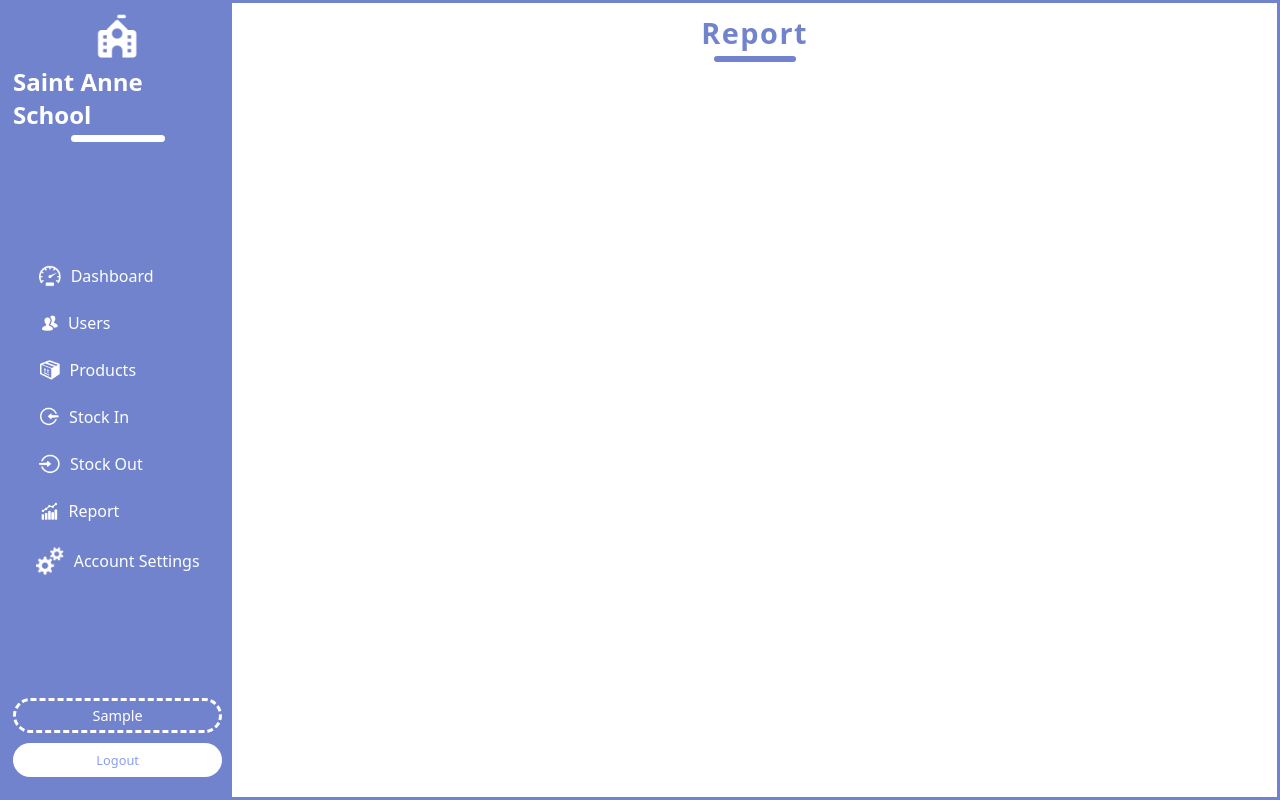
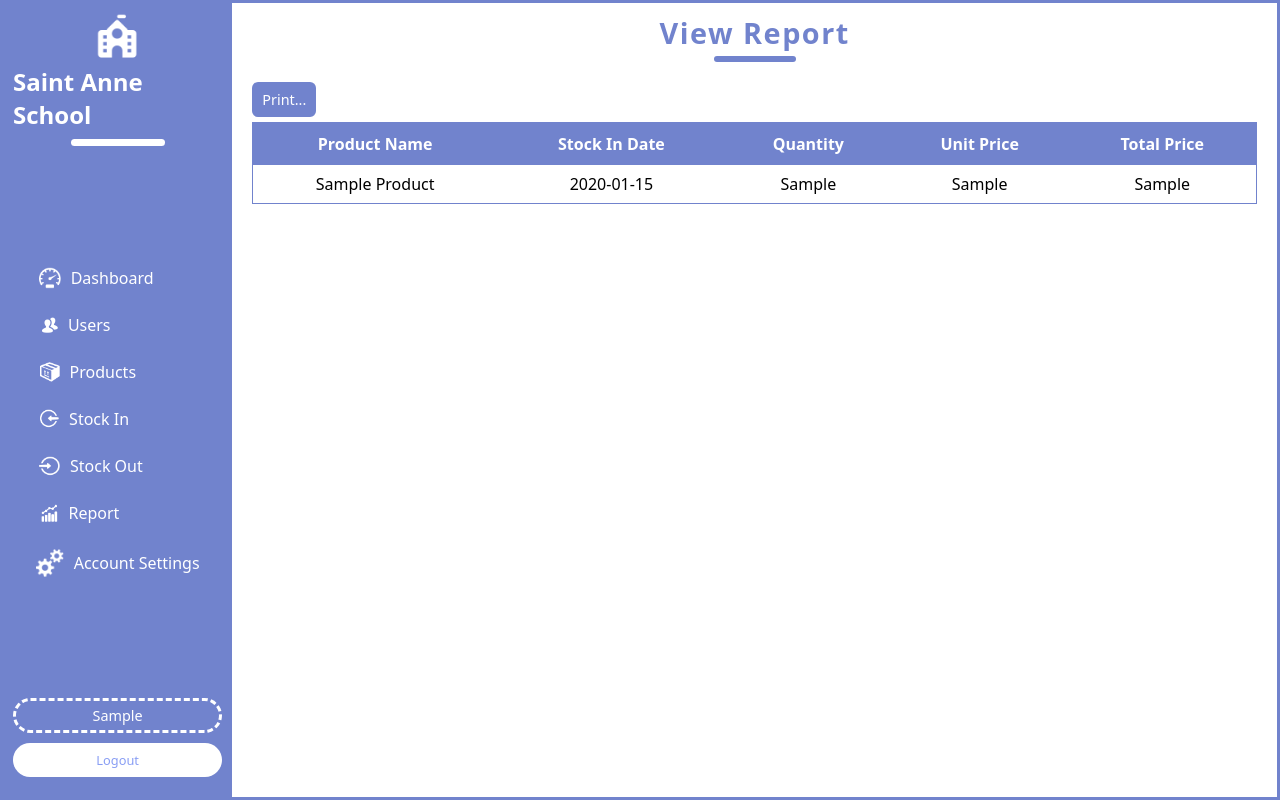
Before and after one commit to Nsoro-Allan/Saint_Anne_School_System, a PHP site: page /report.php in a window 1280 px wide. Run offline with PHP 8.4, Linux system fonts and the light colour scheme; the visitor is signed in with stand-in values (Sample User, id 1); tables that the repository leaves empty hold one stand-in row (values such as "Sample post").

Commit message:
changes made...

```diff
--- a/report.php
+++ b/report.php
@@ -21,12 +21,71 @@ include("sessions.php");
         <div class="dashboard-right">
 
             <div class="dashboard-right-title">
-                <h1>Report</h1>
+                <h1>View Report</h1>
                 <div class="line"></div>
             </div>
 
             <div class="right-content">
+            <div class="buttons">
+                <a href="#" onclick="print()">Print...</a>
             </div>
+            <!-- <table>
+                    <tr>
+                        <th>Product Name</th>
+                        <th>Actions</th>
+                    </tr>
+                    <?php
+                    $select=$con->query("SELECT * FROM `products`");
+                    if(mysqli_num_rows($select) > 0){
+                        while($row=mysqli_fetch_assoc($select)){
+                    ?>
+                    <tr>
+                        <td><?php echo $row['product_name'];?></td>
+                        <td>
+                            <a href="edit_product.php?product_id=<?php echo $row['product_id'];?>">Edit</a>
+                            <a href="delete_product.php?product_id=<?php echo $row['product_id'];?>"">Delete</a>
+                        </td>
+                    </tr>
+                    <?php
+                        }
+                    }
+                    else{
+                        echo"<h1 class='notification'>No Products Available...</h1>";
+                    }
+                    ?>
+                </table>
+            </div> -->
+
+            <table>
+                    <tr>
+                        <th>Product Name</th>
+                        <th>Stock In Date</th>
+                        <th>Quantity</th>
+                        <th>Unit Price</th>
+                        <th>Total Price</th>
+                    </tr>
+                    <?php
+                    $select=$con->query("SELECT si.date, p.product_name, si.quantity, si.unit_price, si.total_price
+                                         FROM stock_in si
+                                         JOIN products p ON si.product_id = p.product_id");
+                    if(mysqli_num_rows($select) > 0){
+                        while($row=mysqli_fetch_assoc($select)){
+                    ?>
+                    <tr>
+                        <td><?php echo $row['product_name'];?></td>
+                        <td><?php echo $row['date'];?></td>
+                        <td><?php echo $row['quantity'];?></td>
+                        <td><?php echo $row['unit_price'];?></td>
+                        <td><?php echo $row['total_price'];?></td>
+                    </tr>
+                    <?php
+                        }
+                    }
+                    else{
+                        echo"<h1 class='notification'>No Products Available...</h1>";
+                    }
+                    ?>
+                </table>
 
         </div>
 
--- a/style.css
+++ b/style.css
@@ -175,7 +175,7 @@ select {
   background: #fff;
   border-radius: 50px;
   width: 45%;
-  margin-top: 4px;
+  margin-top: 8px;
 }
 
 .dashboard-left .links {
```
